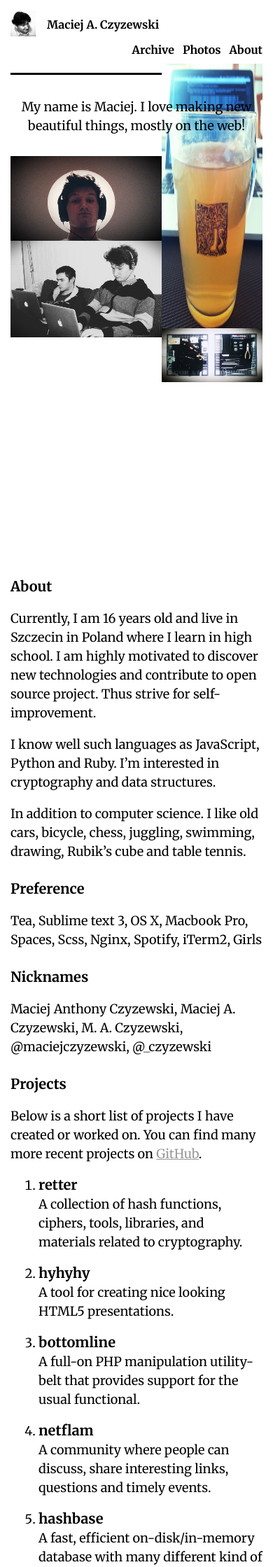
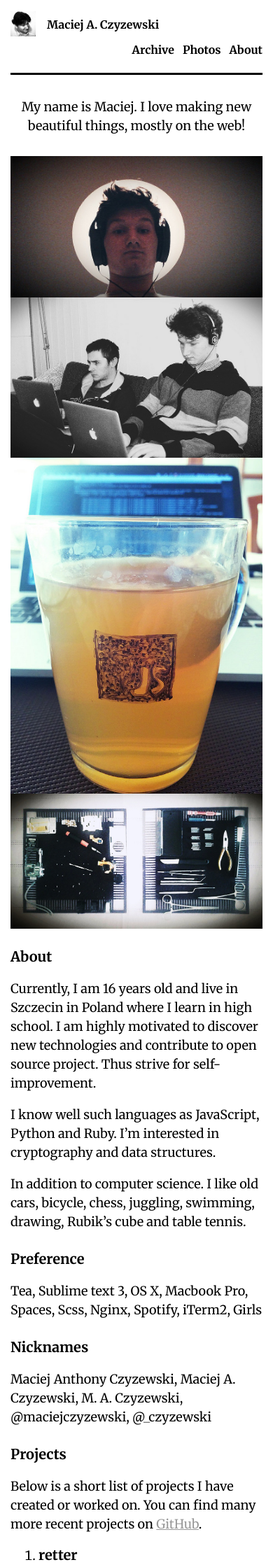
Before and after one commit to maciejczyzewski/maciejczyzewski.github.io, a Jekyll site: the page built from about.html, in a window 390 px wide. Shown: the top 2239 px of the page at 70% size. Built offline with Jekyll 4.4.1, drawn with Linux system fonts in a browser that asks for light colours; Markdown is read by kramdown in place of the engine named in the settings.

Commit message:
Repair bugs - mobile version!

```diff
--- a/_posts/2014-08-19-enable-airdrop-on-older-macs.markdown
+++ b/_posts/2014-08-19-enable-airdrop-on-older-macs.markdown
@@ -12,12 +12,10 @@ If your Mac doesn’t currently support AirDrop, you can enter the following com
 
     $ defaults write com.apple.NetworkBrowser BrowseAllInterfaces -bool TRUE
 
-You’ll need to restart the Finder, the quickest way is to use the `killall`command which will restart it:
+You’ll need to restart the Finder, the quickest way is to use the `killall` command which will restart it:
 
     $ killall Finder
 
-And it works fine! I wonder why this feature is disabled for older Macs.
-
-To revert the changes, enter:
+And it works fine! I wonder why this feature is disabled for older Macs. To revert the changes, enter:
 
     $ defaults write com.apple.NetworkBrowser BrowseAllInterfaces -bool FALSE
--- a/about.html
+++ b/about.html
@@ -8,11 +8,11 @@ title : About
     My name is Maciej. I love making new beautiful things, mostly on the web!<br>
   </p>
 
-  <div style="height:575px">
-    <img src="/assets/images/prints/16061863187_c357decd98_c.jpg" alt="Maciej A. Czyzewski" style="float:left;width:60%">
-    <img src="/assets/images/prints/16247247372_0f33653f8d_c.jpg" alt="Hackathon" style="float:left;width:60%">
-    <img src="/assets/images/prints/16471043571_20594a61df_c.jpg" alt="JavaScript" style="float:left;width:40%;margin-top:-253px;height:378px">
-    <img src="/assets/images/prints/16221830556_24b2875938_b.jpg" alt="DIY day" style="float:left;width:40%" />
+  <div class="mosaic">
+    <img src="/assets/images/prints/16061863187_c357decd98_c.jpg" alt="Maciej A. Czyzewski" />
+    <img src="/assets/images/prints/16247247372_0f33653f8d_c.jpg" alt="Hackathon" />
+    <img src="/assets/images/prints/16471043571_20594a61df_c.jpg" alt="JavaScript" class="l" />
+    <img src="/assets/images/prints/16221830556_24b2875938_b.jpg" alt="DIY day" class="b" />
   </div>
 
   <h2>About</h2>
--- a/assets/stylesheets/main.css
+++ b/assets/stylesheets/main.css
@@ -658,6 +658,41 @@ footer img {
   }
 }
 
+/* Mosaic
+   ========================================================================= */
+
+.mosaic {
+  height: 575px;
+}
+
+.mosaic img {
+  float:left;
+  width: 60%;
+}
+
+.mosaic img:nth-child(3) {
+  width: 40%;
+  margin-top: -253px;
+  height: 378px;
+}
+
+.mosaic img:last-child {
+  width: 40%;
+}
+
+@media screen and (max-width: 750px) {
+  .mosaic {
+    height: 100%;
+    display: table-row-group;
+  }
+
+  .mosaic img {
+    margin-top: initial !important;
+    height: auto !important;
+    width: 100% !important;
+  }
+}
+
 /* Stories
    ========================================================================= */
 
```
